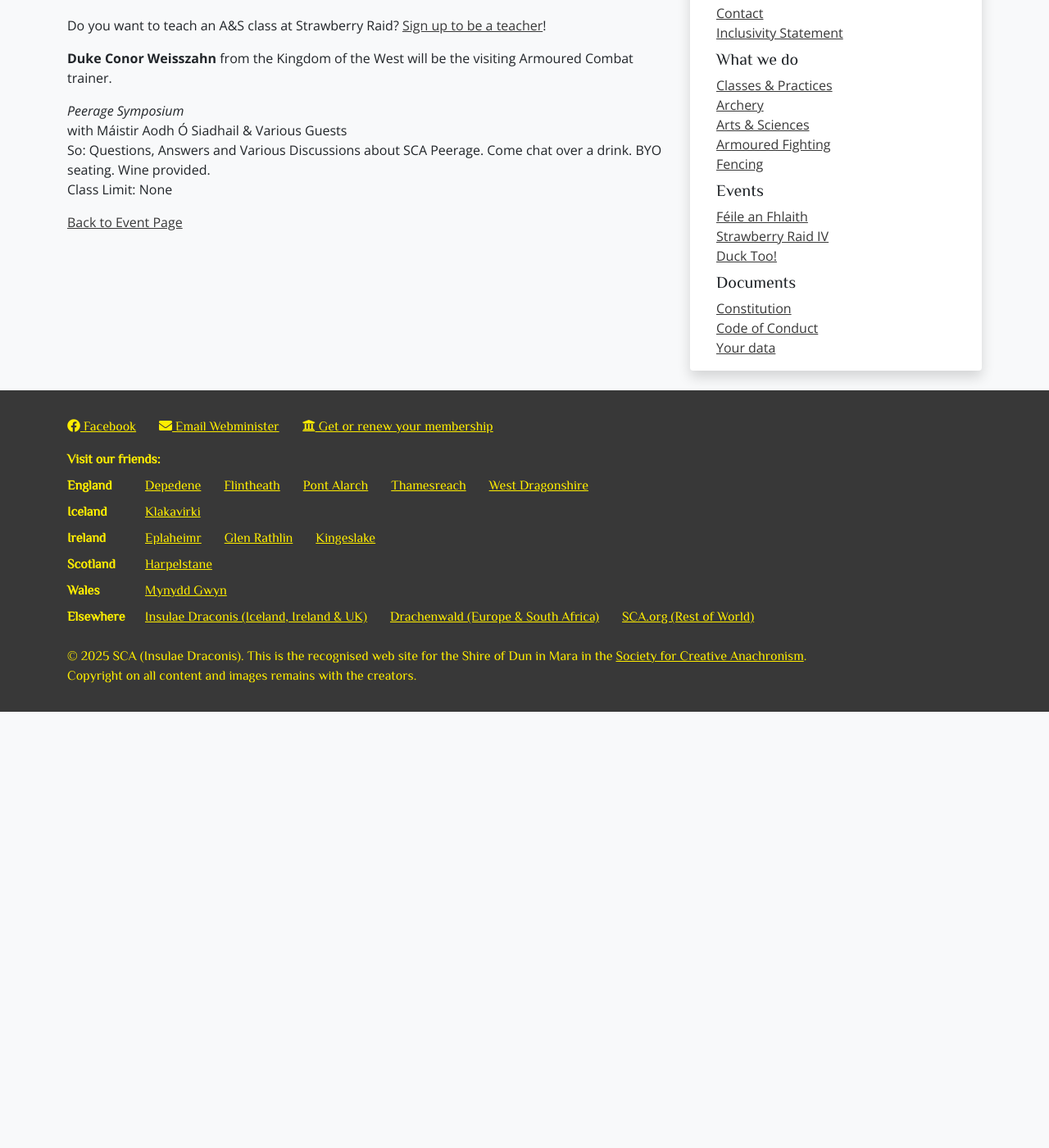
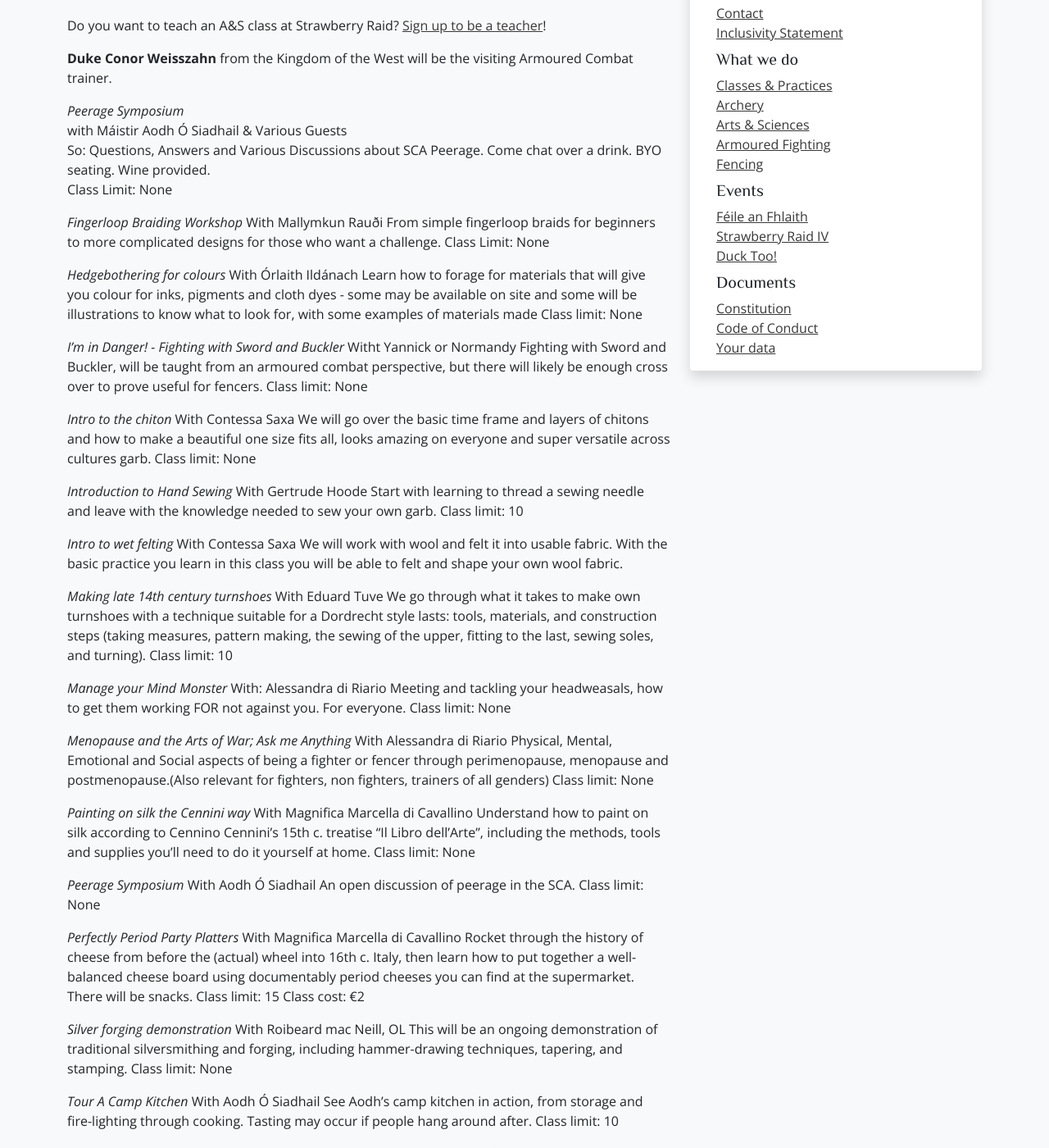
Before and after one commit to drachenwald/dun-in-mara, a Jekyll site: the page built from events/2025/strawberry-raid-iv/classes.md, in a window 1280 px wide and 1400 px high, scrolled down 365 px. Shown: the whole window at 82% size. Built offline with Jekyll 4.4.1, drawn with Linux system fonts in a browser that asks for light colours; comment, search, counter and statistics services are not loaded; before the commit the page ends 1233 px from its top, so only the background shows below that; some of the changed text lies outside the part shown.

Commit message:
Added SRV classes

```diff
--- a/events/2025/strawberry-raid-iv/classes.md
+++ b/events/2025/strawberry-raid-iv/classes.md
@@ -18,5 +18,80 @@ with Máistir Aodh Ó Siadhail & Various Guests
 So: Questions, Answers and Various Discussions about SCA Peerage. Come chat over a drink. BYO seating. Wine provided.
 Class Limit: None
 
+*Fingerloop Braiding Workshop*
+With Mallymkun Rauði
+From simple fingerloop braids for beginners to more complicated designs for those who want a challenge.
+Class Limit: None
+
+*Hedgebothering for colours*
+With Órlaith Ildánach
+Learn how to forage for materials that will give you colour for inks, pigments and cloth dyes - some may be available on site and some will be illustrations to know what to look for, with some examples of materials made
+Class limit: None
+
+*I'm in Danger! - Fighting with Sword and Buckler*
+Witht Yannick or Normandy
+Fighting with Sword and Buckler, will be taught from an armoured combat perspective, but there will likely be enough cross over to prove useful for fencers.
+Class limit: None
+
+*Intro to the chiton*
+With Contessa Saxa
+We will go over the basic time frame and layers of chitons and how to make a beautiful one size fits all, looks amazing on everyone and super versatile across cultures garb.
+Class limit: None
+
+*Introduction to Hand Sewing*
+With Gertrude Hoode
+Start with learning to thread a sewing needle and leave with the knowledge needed to sew your own garb.
+Class limit: 10
+
+*Intro to wet felting*
+With Contessa Saxa
+We will work with wool and felt it into usable fabric. With the basic practice you learn in this class you will be able to felt and shape your own wool fabric.
+
+*Making late 14th century turnshoes*
+With Eduard Tuve
+We go through what it takes to make own turnshoes with a technique suitable for a Dordrecht style lasts: tools, materials, and construction steps (taking measures, pattern making, the sewing of the upper, fitting to the last, sewing soles, and turning).
+Class limit: 10
+
+*Manage your Mind Monster*
+With: Alessandra di Riario
+Meeting and tackling your headweasals, how to get them working FOR not against you. For everyone.
+Class limit: None
+
+*Menopause and the Arts of War; Ask me Anything*
+With Alessandra di Riario
+Physical, Mental, Emotional and Social aspects of being a fighter or fencer through perimenopause, menopause and postmenopause.(Also relevant for fighters, non fighters, trainers of all genders)
+Class limit: None
+
+*Painting on silk the Cennini way*
+With Magnifica Marcella di Cavallino
+Understand how to paint on silk according to Cennino Cennini's 15th c. treatise "Il Libro dell'Arte", including the methods, tools and supplies you'll need to do it yourself at home.
+Class limit: None
+
+*Peerage Symposium*
+With Aodh Ó Siadhail
+An open discussion of peerage in the SCA.
+Class limit: None
+
+*Perfectly Period Party Platters*
+With Magnifica Marcella di Cavallino
+Rocket through the history of cheese from before the (actual) wheel into 16th c. Italy, then learn how to put together a well-balanced cheese board using documentably period cheeses you can find at the supermarket. There will be snacks.
+Class limit: 15
+Class cost: €2
+
+*Silver forging demonstration*
+With Roibeard mac Neill, OL
+This will be an ongoing demonstration of traditional silversmithing and forging, including hammer-drawing techniques, tapering, and stamping.
+Class limit: None
+
+*Tour A Camp Kitchen*
+With Aodh Ó Siadhail
+See Aodh's camp kitchen in action, from storage and fire-lighting through cooking. Tasting may occur if people hang around after.
+Class limit: 10
+
+*Weave Språng garters*
+With Contessa Saxa
+Weave yourself a pair of Språng garters using basic Språng interlinking
+Class limit: 5 (although more are welcome if they bring their own materials)
+
 
 <a href="/events/2025/strawberry-raid-iv/">Back to Event Page</a>
```
